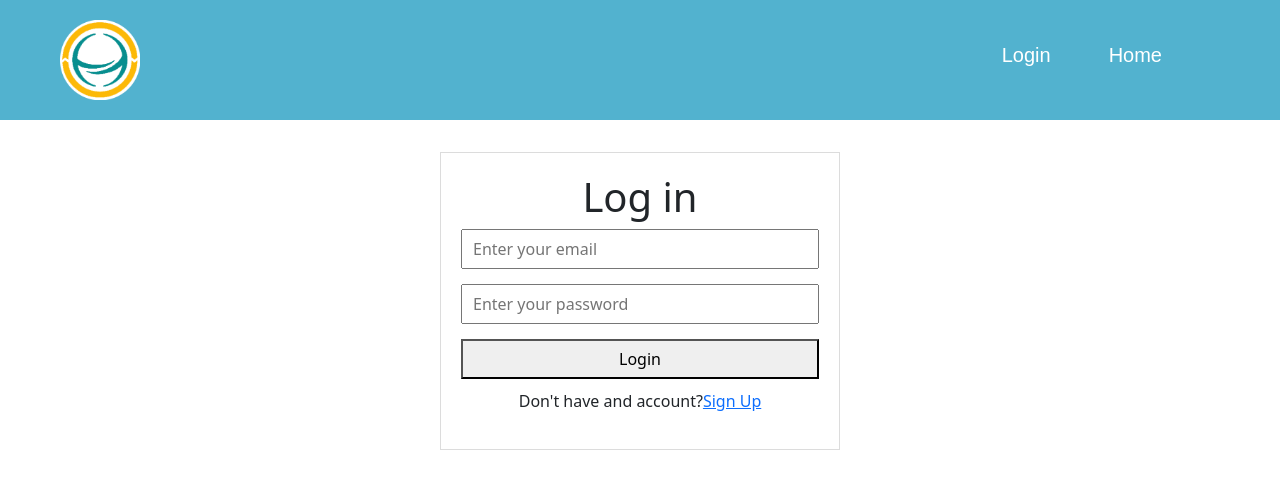
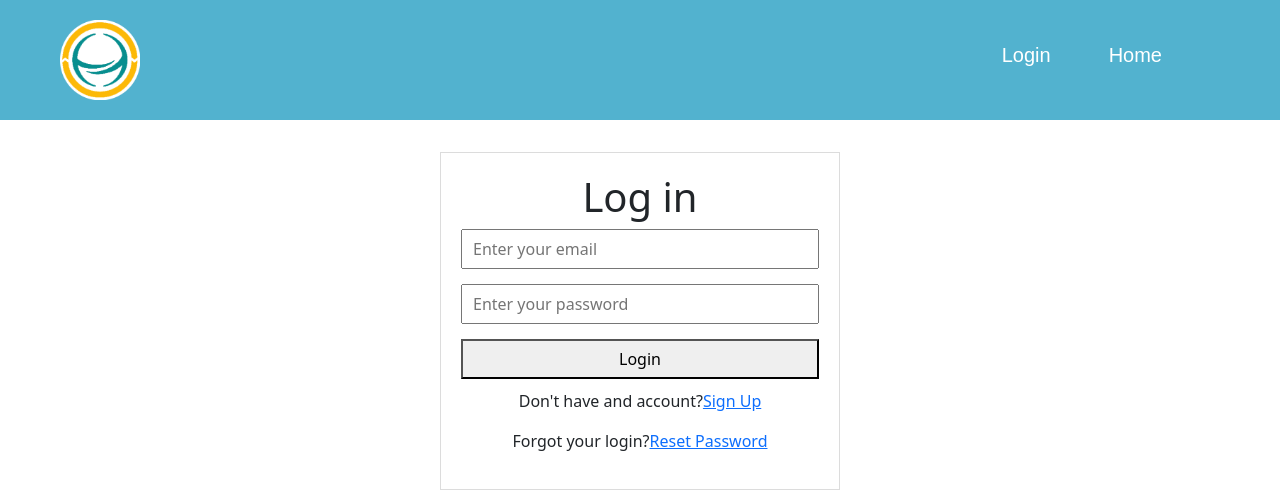
Before and after one commit to j3ffr3yv/vehicle-maintenance-recorder, a React (Create React App) app in the folder client/: page /login in a window 1280 px wide. Shown: the top 490 px of the page. Built offline with nearby package versions, Linux system fonts and the light colour scheme.

Commit message:
password reset email function push

```diff
--- a/client/src/components/jsx/Login.jsx
+++ b/client/src/components/jsx/Login.jsx
@@ -4,8 +4,9 @@ import {AppBar, Typography, Grow, Grid, TextField} from '@material-ui/core';
 import {Card, Form,Button,Container} from 'react-bootstrap';
 import "bootstrap/dist/css/bootstrap.min.css";
 import { Link, useHistory } from "react-router-dom";
-import { getAuth, signInWithEmailAndPassword } from "firebase/auth";
+import { getAuth, signInWithEmailAndPassword, sendPasswordResetEmail } from "firebase/auth";
 import {useNavigate} from 'react-router-dom'
+import NavBar from "./NavBar"
 
 function Login() {
 
@@ -15,16 +16,34 @@ function Login() {
   const [error, setError] = useState('')
   const navigate = useNavigate()
 
+
   const login = e => {
     e.preventDefault()
     signInWithEmailAndPassword(auth, email, password)
     .then((userCredential) => {
         const user = userCredential.user;
         navigate('/')
+        console.log(auth.currentUser);
+        window.location.reload(false);
     })
     .catch(err => setError(err.message))
   }
 
+  const passreset = e => {
+    e.preventDefault()
+    sendPasswordResetEmail(auth, email)
+  .then(() => {
+    alert.show("Password Reset Email Sent!")
+    // Password reset email sent!
+    // ..
+  })
+  .catch((error) => {
+    alert.show("ERROR: Invalid Info!")
+    const errorCode = error.code;
+    const errorMessage = error.message;
+    // ..
+  });
+  }
   return(
     <div className='center'>
       <div className='auth'>
@@ -51,6 +70,10 @@ function Login() {
           Don't have and account?
           <Link to='/signup'>Sign Up</Link>
         </p>
+        <p>
+          Forgot your login?
+          <Link to="/" onClick={passreset}>Reset Password</Link>
+        </p>
       </div>
     </div>
   )
```
